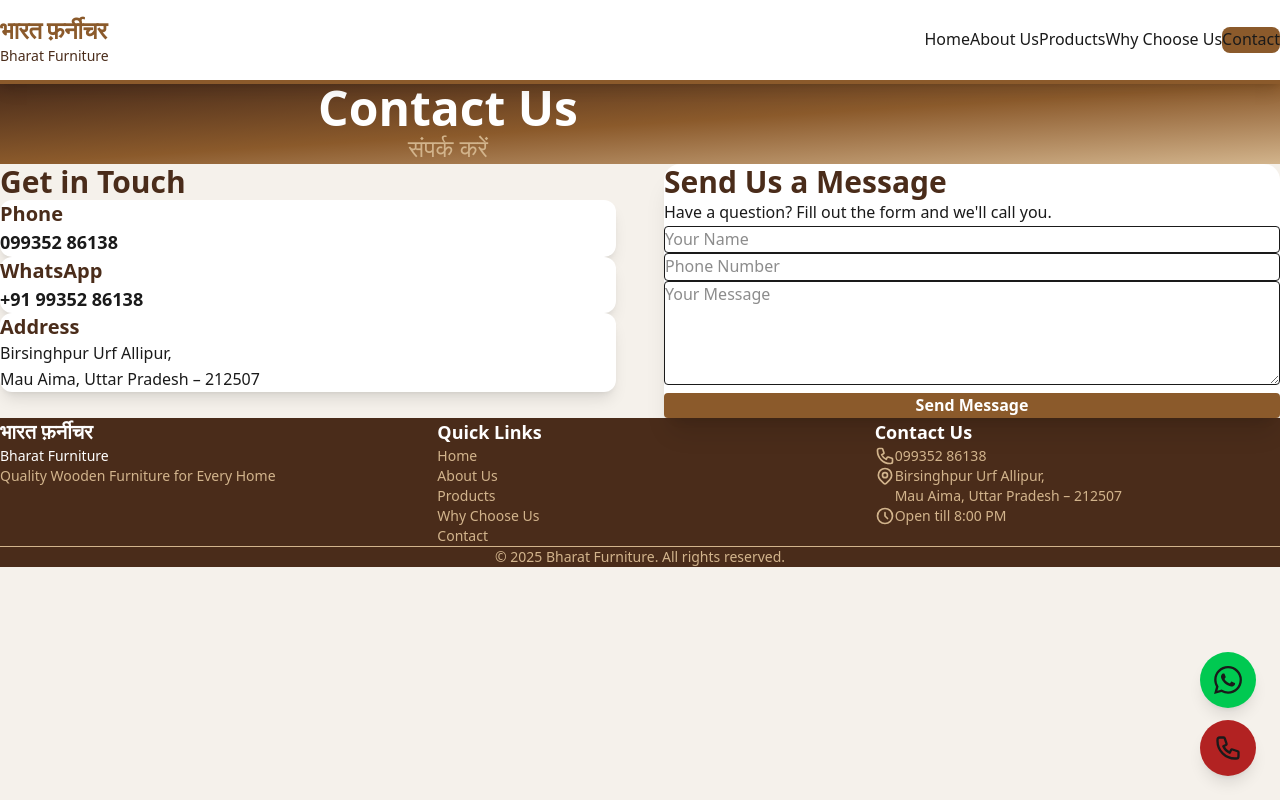
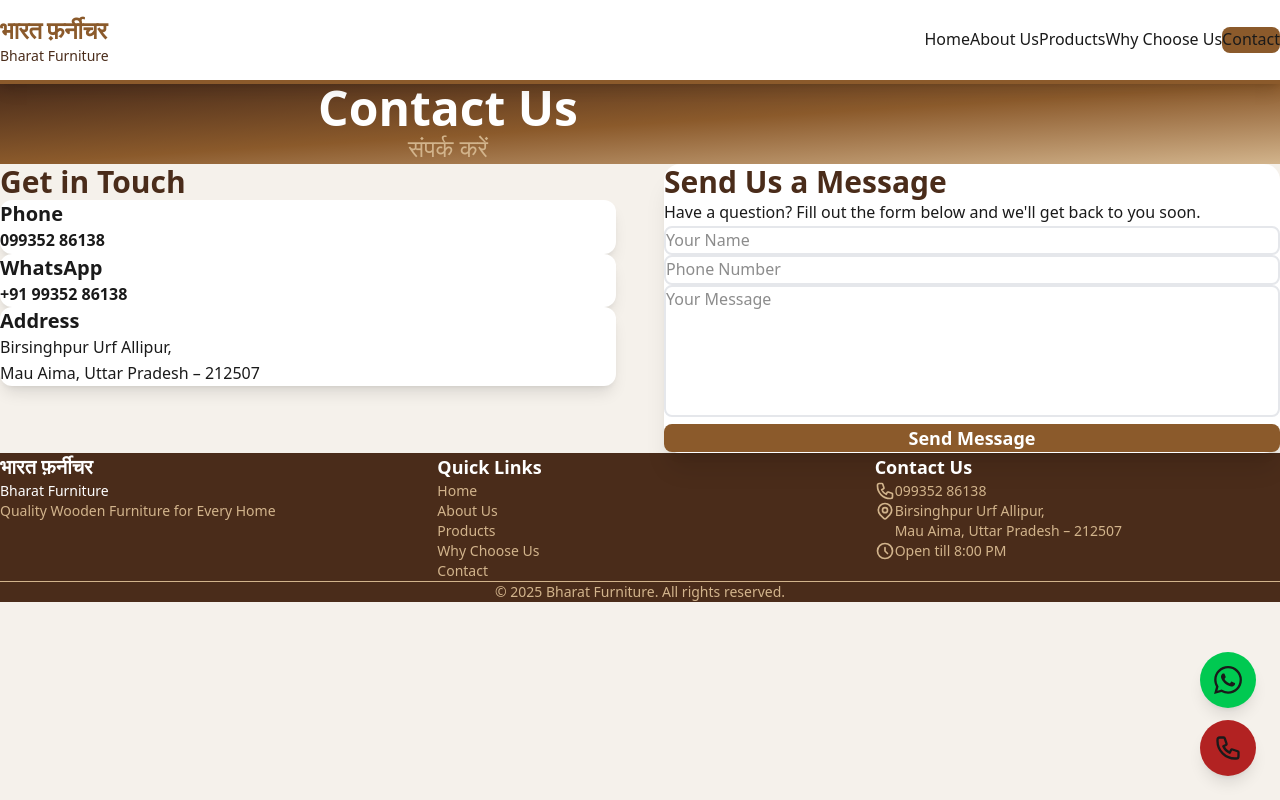
Before and after one commit to keerti0singh-cmyn/bharat-furniture, a Next.js app: page /contact in a window 1280 px wide. Built offline with nearby package versions, Linux system fonts and the light colour scheme.

Commit message:
Fix Next.js client/server boundary for contact form

```diff
--- /dev/null
+++ b/app/contact/ContactForm.tsx
@@ -0,0 +1,47 @@
+'use client';
+
+export default function ContactForm() {
+  return (
+    <div className="bg-white rounded-2xl shadow-xl p-8">
+      <h2 className="text-3xl font-bold text-dark mb-6">
+        Send Us a Message
+      </h2>
+
+      <p className="text-foreground mb-6">
+        Have a question? Fill out the form below and we&apos;ll get back to you soon.
+      </p>
+
+      <form className="space-y-6">
+        <input
+          type="text"
+          placeholder="Your Name"
+          className="w-full px-4 py-3 rounded-lg border-2 border-gray-200"
+        />
+
+        <input
+          type="tel"
+          placeholder="Phone Number"
+          className="w-full px-4 py-3 rounded-lg border-2 border-gray-200"
+        />
+
+        <textarea
+          rows={5}
+          placeholder="Your Message"
+          className="w-full px-4 py-3 rounded-lg border-2 border-gray-200 resize-none"
+        />
+
+        <button
+          type="button"
+          onClick={() =>
+            alert(
+              'Thank you for your message! Please call us at 09935286138 for immediate assistance.'
+            )
+          }
+          className="w-full bg-primary hover:bg-dark text-white py-4 rounded-lg text-lg font-bold"
+        >
+          Send Message
+        </button>
+      </form>
+    </div>
+  );
+}
--- a/app/contact/page.tsx
+++ b/app/contact/page.tsx
@@ -1,8 +1,7 @@
-'use client';
-
 import Navbar from '@/components/Navbar';
 import Footer from '@/components/Footer';
 import FloatingButtons from '@/components/FloatingButtons';
+import ContactForm from './ContactForm';
 
 export default function Contact() {
   return (
@@ -18,8 +17,7 @@
         </section>
 
         <section className="py-16 px-4">
-          <div className="max-w-7xl mx-auto">
-            <div className="grid grid-cols-1 lg:grid-cols-2 gap-12">
+          <div className="max-w-7xl mx-auto grid grid-cols-1 lg:grid-cols-2 gap-12">
             {/* LEFT INFO */}
             <div>
               <h2 className="text-3xl font-bold text-dark mb-8">
@@ -28,82 +26,34 @@
 
               <div className="space-y-6">
                 <div className="bg-white rounded-xl shadow-lg p-6">
-                    <h3 className="text-xl font-bold text-dark mb-2">Phone</h3>
-                    <a
-                      href="tel:09935286138"
-                      className="text-lg text-primary font-semibold"
-                    >
+                  <h3 className="text-xl font-bold">Phone</h3>
+                  <a href="tel:09935286138" className="text-primary font-semibold">
                     099352 86138
                   </a>
                 </div>
 
                 <div className="bg-white rounded-xl shadow-lg p-6">
-                    <h3 className="text-xl font-bold text-dark mb-2">
-                      WhatsApp
-                    </h3>
+                  <h3 className="text-xl font-bold">WhatsApp</h3>
                   <a
                     href="https://wa.me/919935286138"
-                      target="_blank"
-                      className="text-lg text-green-600 font-semibold"
+                    className="text-green-600 font-semibold"
                   >
                     +91 99352 86138
                   </a>
                 </div>
 
                 <div className="bg-white rounded-xl shadow-lg p-6">
-                    <h3 className="text-xl font-bold text-dark mb-2">
-                      Address
-                    </h3>
+                  <h3 className="text-xl font-bold">Address</h3>
                   <p>
-                      Birsinghpur Urf Allipur,
-                      <br />
+                    Birsinghpur Urf Allipur,<br />
                     Mau Aima, Uttar Pradesh – 212507
                   </p>
                 </div>
               </div>
             </div>
 
-              {/* FORM */}
-              <div className="bg-white rounded-2xl shadow-xl p-8">
-                <h2 className="text-3xl font-bold text-dark mb-6">
-                  Send Us a Message
-                </h2>
-
-                <p className="mb-6">
-                  Have a question? Fill out the form and we&apos;ll call you.
-                </p>
-
-                <form className="space-y-4">
-                  <input
-                    type="text"
-                    placeholder="Your Name"
-                    className="w-full border p-3 rounded"
-                  />
-                  <input
-                    type="tel"
-                    placeholder="Phone Number"
-                    className="w-full border p-3 rounded"
-                  />
-                  <textarea
-                    placeholder="Your Message"
-                    rows={4}
-                    className="w-full border p-3 rounded"
-                  />
-
-                  <button
-                    type="button"
-                    onClick={() =>
-                      alert(
-                        'Thank you! Please call us at 09935286138 for quick response.'
-                      )
-                    }
-                    className="w-full bg-primary text-white py-3 rounded font-bold"
-                  >
-                    Send Message
-                  </button>
-                </form>
-              </div>
-            </div>
+            {/* RIGHT FORM */}
+            <ContactForm />
           </div>
         </section>
       </main>
```
Lines whose indentation alone changed are shown as unchanged.
